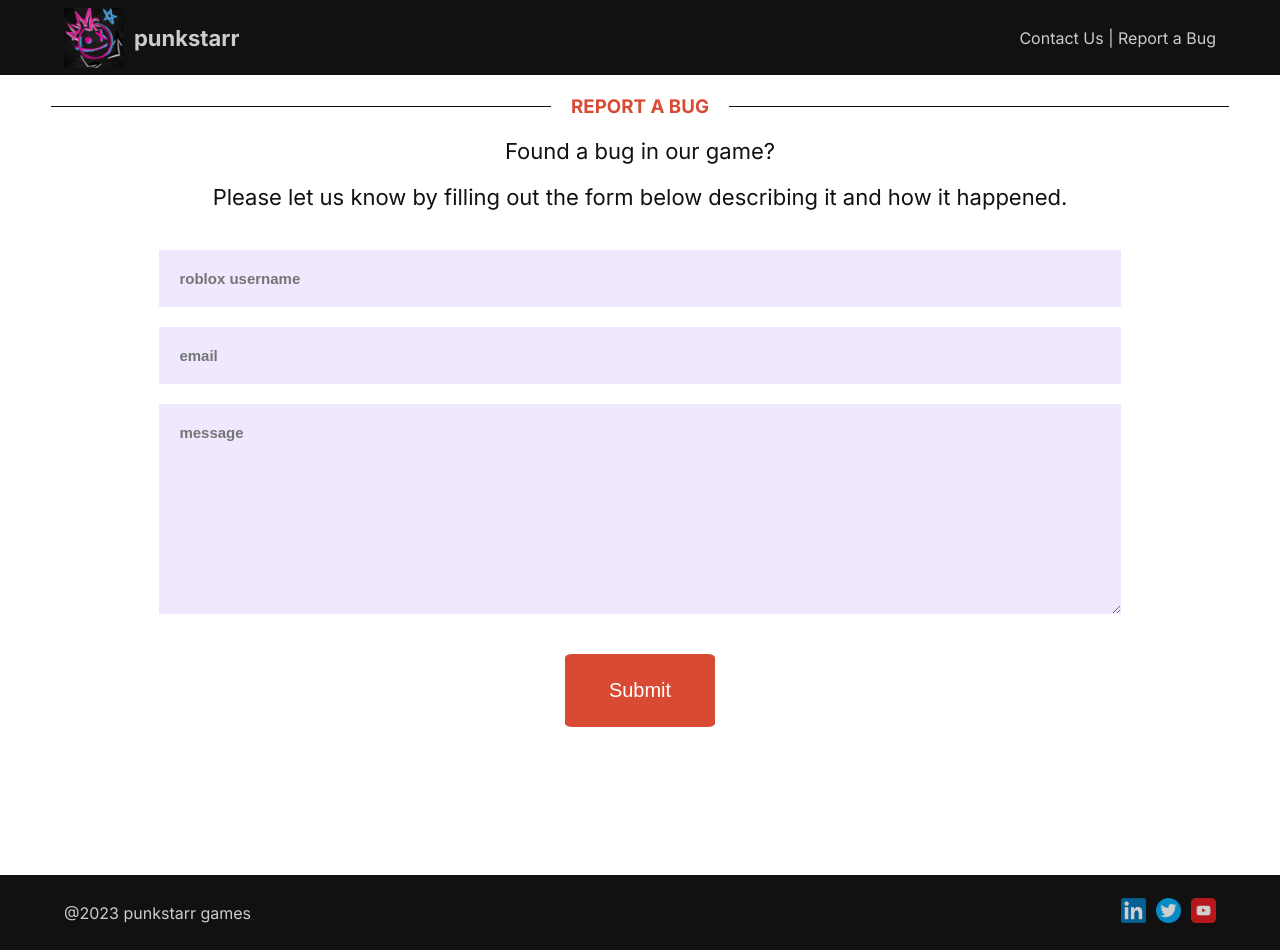
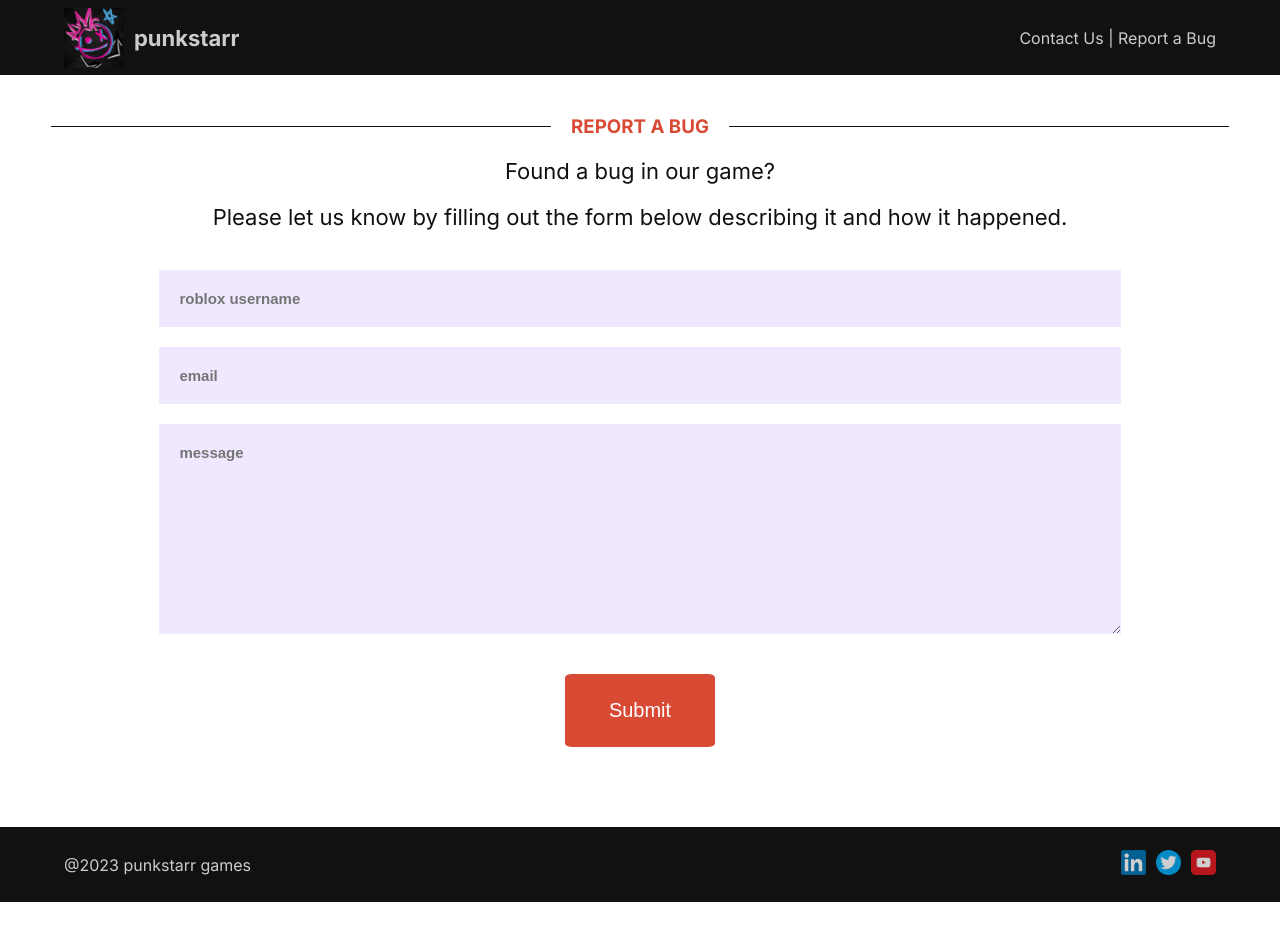
Before and after one commit to sethdylanortiz/punkstarr-gamesite-nextjs, a Next.js app: page /contact in a window 1280 px wide. After the commit the page ends 902 px from the top, so only its background shows below. Built offline with nearby package versions, Linux system fonts and the light colour scheme.

Commit message:
fixed styling issue, favicon

```diff
--- a/app/globals.css
+++ b/app/globals.css
@@ -43,6 +43,8 @@ a{
     justify-content: center;
     align-items: center;
 
+    padding-left: 5%;
+
     /* height: 100%; */
 }
 
@@ -76,4 +78,5 @@ a{
     align-items: center;
     justify-content: center;
     gap: 20px;
+    margin-top: 20px;
 }
--- a/app/layout.jsx
+++ b/app/layout.jsx
@@ -6,10 +6,12 @@ import styles from "./layout.module.css";
 
 const inter = Inter({ subsets: ['latin'] })
 
-// per app route
 export const metadata = {
   title: 'punkstarr',
   description: 'punkstarr Roblox game development studio - creators of SURVIVAL GAMES Battle Royale',
+  icons:{
+    icon: '../public/favicon(1).ico',
+  },
 }
 
 export default function RootLayout({ children }) {
@@ -18,6 +20,7 @@ export default function RootLayout({ children }) {
 
         <body className= {inter.className}>
 
+            <div className = {styles.app}>
                 <Navbar/>
 
                 <div className = {styles.container}>
@@ -25,8 +28,7 @@ export default function RootLayout({ children }) {
                 </div>
 
                 <Footer/>
-
-        {/* styles.container */}
+            </div>
 
         </body>
 
--- a/app/layout.module.css
+++ b/app/layout.module.css
@@ -1,13 +1,19 @@
+.wallpaperContainer{
+    display: flex;
+    flex-direction: row;
+}
+
+.app{
+    min-height: 100vh;
+    display: flex;
+    flex-direction: column;
+}
+
 .container{
     display: flex;
     flex-direction: column;
 
-    /* position: absolute; */
     width: 100%;
-    min-height: 100vh;
-    /* position: absolute; */
-
-    /* justify-self: center; */
 }
 
 .pageLayout{
@@ -15,28 +21,12 @@
     flex-direction: row;
 
     height: 100vh;
-
-
-    /* justify-content: center;
-    align-items: center; */
-
-    /* height: 100%; */
 }
 
 .wallpaper{
     flex: 0.05;
     background-image: url("../public/punkstarr_logo.png");
     background-repeat: repeat;
-
-    /* justify-content: center;
-    align-items: center;
-
-    height: 100%; */
-
-    /* height: 100%; */
-    width: 20%;
-    height: 100vh;
-
 }
 
 .content{
--- a/app/page.module.css
+++ b/app/page.module.css
@@ -1,3 +1,16 @@
+
+/* wallpaper */
+.wallpaperContainer{
+    /* position: absolute; */
+
+    background-image: url("../public/punkstarr_logo.png");
+    background-repeat: repeat;
+
+    justify-content: center;
+    align-items: center;
+
+    padding-left: 5%;
+}
 
 /* misc */
 .nameTitle{
@@ -16,10 +29,16 @@
 }
 
 .container{
-    position: absolute;
+    position: relative;
 
     justify-content: center;
     align-items: center;
+
+    height: 100%;
+    width: 95%;
+
+    /* left: 2.5%;
+    right: 2.5%; */
 
     /* height: 100%; */
 }
--- a/app/success/page.module.css
+++ b/app/success/page.module.css
@@ -1,12 +1,6 @@
 .container{
-    position: absolute;
-    display: flex;
-    flex-direction: row;
-
-    /* justify-content: center;
-    align-items: center; */
-
-    height: 100%;
+    align-items: center;
+    justify-self: center;
 }
 
 .wallpaper{
@@ -23,14 +17,14 @@
 }
 
 .contentContainer{
+    display: flex;
+    flex-direction: column;
+
     height: 100%;
     width: 100%;
-
-    display: flex;
-    flex-direction: column;
     gap: 20px;
 
-    padding: 20px;
+    padding: 40px;
 
     background-color: #fff;
 
--- a/components/footer/footer.module.css
+++ b/components/footer/footer.module.css
@@ -1,4 +1,5 @@
 .container{
+    width: 100%;
     height: 75px;
     display: flex;
     justify-content: space-between;
@@ -9,7 +10,10 @@
     padding-left: 5%;
     padding-right: 5%;
 
+    /* margin-top: 100%; */
     /* position: relative; */
+
+    margin-top: auto;
 }
 
 .imageContainer{
```
Also changed, not shown: app/page.jsx (+6 -11 lines), app/success/page.jsx (+2 -12 lines), 1 other file (tests, documents, lock files or other folders). Lines whose indentation alone changed are shown as unchanged.
